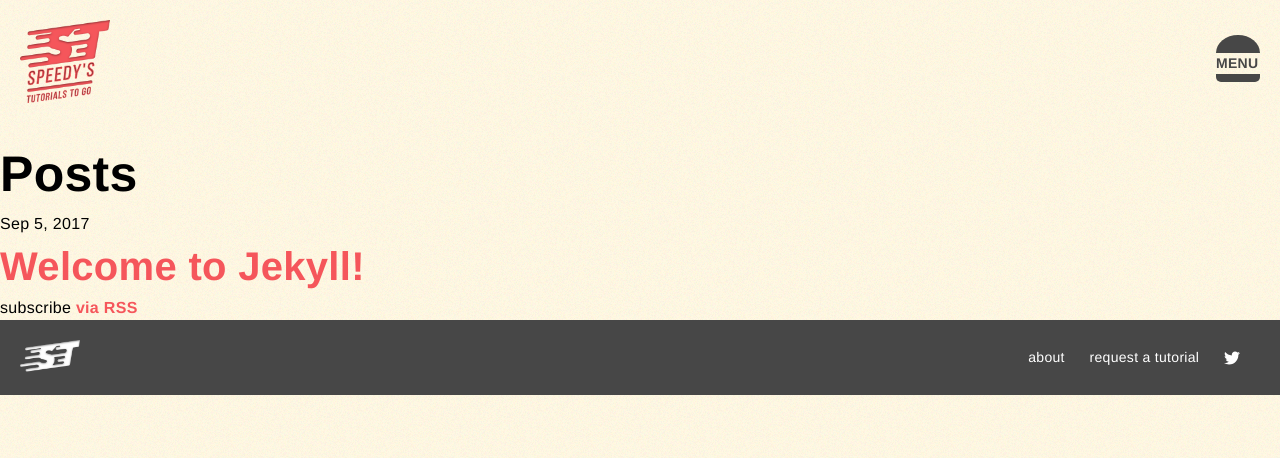
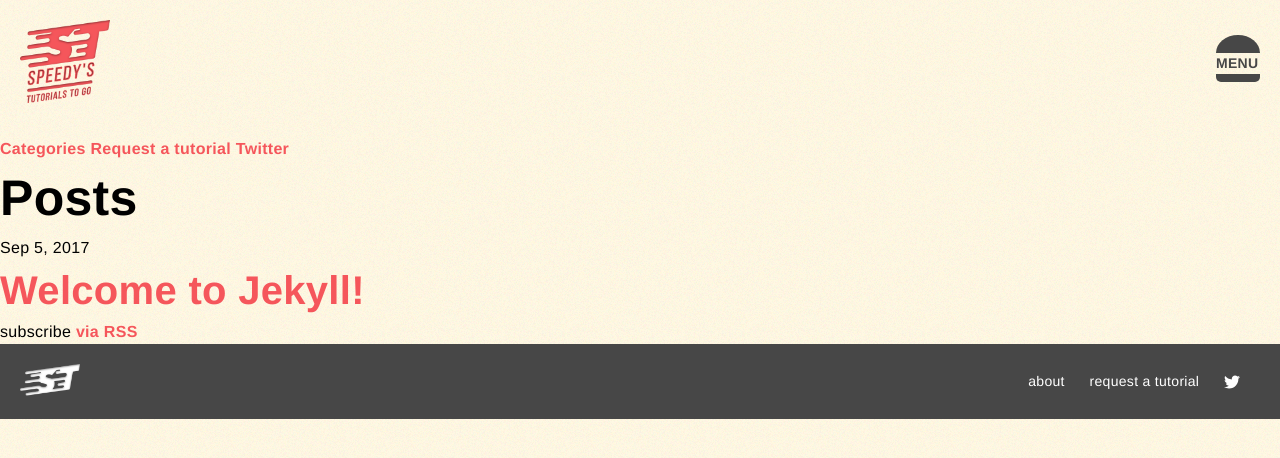
Before and after one commit to danmorrisonNZ/speedyTuts, a Jekyll site: the page built from index.html, in a window 1280 px wide. Shown: the top 458 px of the page. Built offline with Jekyll 4.4.1, drawn with Linux system fonts in a browser that asks for light colours.

Commit message:
create menu partial and include in default layout

```diff
--- /dev/null
+++ b/_includes/menu.html
@@ -0,0 +1,5 @@
+<div id="menu">
+  <a href="/">Categories</a>
+  <a href="/">Request a tutorial</a>
+  <a href="https://twitter.com/speedyTuts">Twitter</a>
+</div>
--- a/_layouts/default.html
+++ b/_layouts/default.html
@@ -7,6 +7,7 @@
 
     {% include header.html %}
 
+    {% include menu.html %}
     <div class="page-content">
       <div class="wrapper">
         {{ content }}
```
